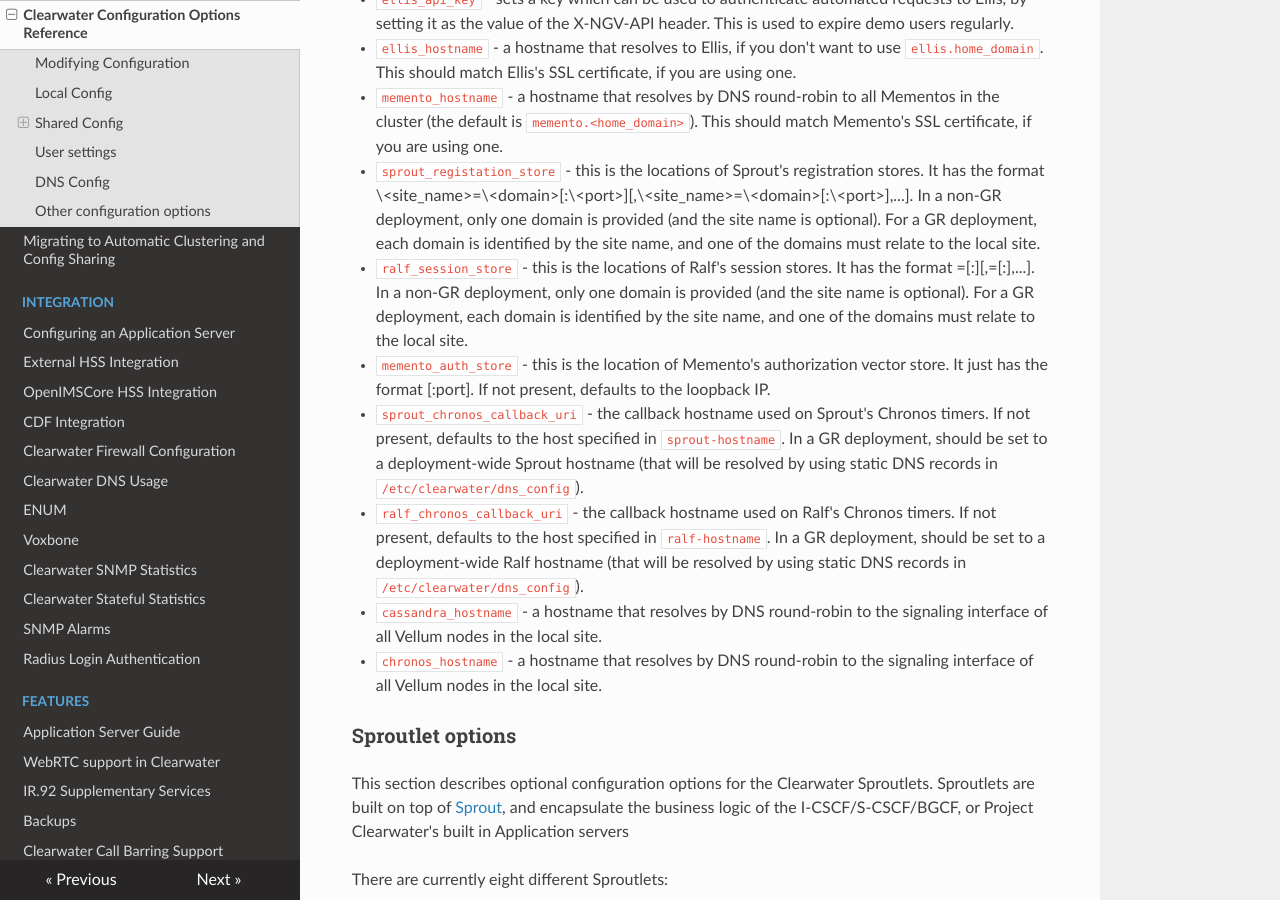
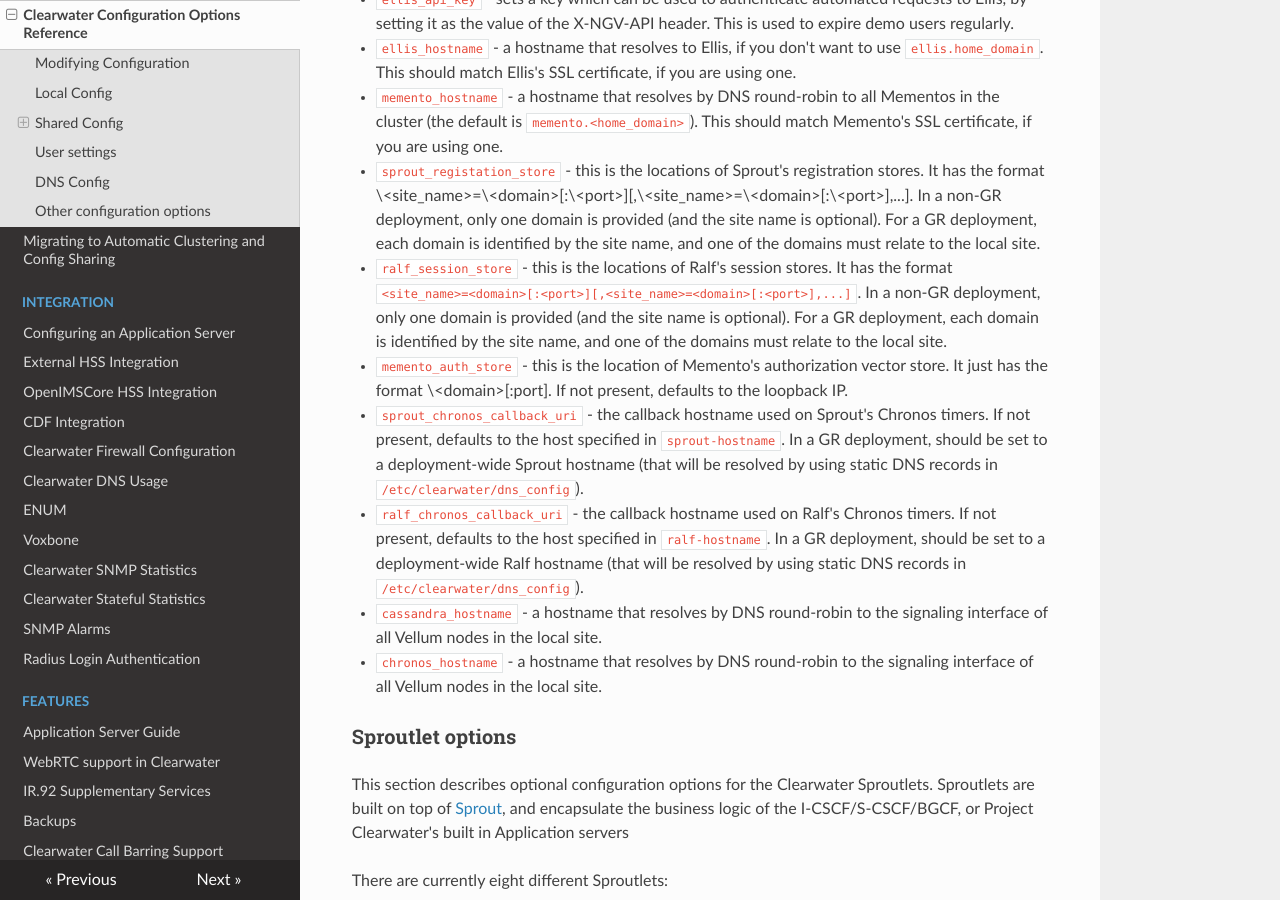
Before and after one commit to Metaswitch/clearwater-readthedocs, an MkDocs documentation site: the page built from docs/Clearwater_Configuration_Options_Reference.md, in a window 1280 px wide and 900 px high, scrolled down 3714 px. Built offline with MkDocs 1.6.1, drawn with Linux system fonts in a browser that asks for light colours; nearby versions of some CDN libraries; old or Windows-style settings are respelled for this version of MkDocs.

Commit message:
Tweak formatting

```diff
--- a/docs/Clearwater_Configuration_Options_Reference.md
+++ b/docs/Clearwater_Configuration_Options_Reference.md
@@ -77,8 +77,8 @@ This section describes options for the basic configuration of a Clearwater deplo
 * `ellis_hostname` - a hostname that resolves to Ellis, if you don't want to use `ellis.home_domain`.  This should match Ellis's SSL certificate, if you are using one.
 * `memento_hostname` - a hostname that resolves by DNS round-robin to all Mementos in the cluster (the default is `memento.<home_domain>`).  This should match Memento's SSL certificate, if you are using one.
 * `sprout_registation_store` - this is the locations of Sprout's registration stores. It has the format \<site_name\>=\<domain\>\[:\<port\>\]\[,\<site_name\>=\<domain\>\[:\<port\>\],...\]. In a non-GR deployment, only one domain is provided (and the site name is optional). For a GR deployment, each domain is identified by the site name, and one of the domains must relate to the local site.
-* `ralf_session_store` - this is the locations of Ralf's session stores. It has the format <site_name>=<domain>[:<port>][,<site_name>=<domain>[:<port>],...]. In a non-GR deployment, only one domain is provided (and the site name is optional). For a GR deployment, each domain is identified by the site name, and one of the domains must relate to the local site.
-* `memento_auth_store` - this is the location of Memento's authorization vector store. It just has the format <domain>[:port]. If not present, defaults to the loopback IP.
+* `ralf_session_store` - this is the locations of Ralf's session stores. It has the format `<site_name>=<domain>[:<port>][,<site_name>=<domain>[:<port>],...]`. In a non-GR deployment, only one domain is provided (and the site name is optional). For a GR deployment, each domain is identified by the site name, and one of the domains must relate to the local site.
+* `memento_auth_store` - this is the location of Memento's authorization vector store. It just has the format \<domain\>\[:port\]. If not present, defaults to the loopback IP.
 * `sprout_chronos_callback_uri` - the callback hostname used on Sprout's Chronos timers. If not present, defaults to the host specified in `sprout-hostname`. In a GR deployment, should be set to a deployment-wide Sprout hostname (that will be resolved by using static DNS records in `/etc/clearwater/dns_config`).
 * `ralf_chronos_callback_uri` - the callback hostname used on Ralf's Chronos timers. If not present, defaults to the host specified in `ralf-hostname`. In a GR deployment, should be set to a deployment-wide Ralf hostname (that will be resolved by using static DNS records in `/etc/clearwater/dns_config`).
 * `cassandra_hostname` - a hostname that resolves by DNS round-robin to the signaling interface of all Vellum nodes in the local site.
```
